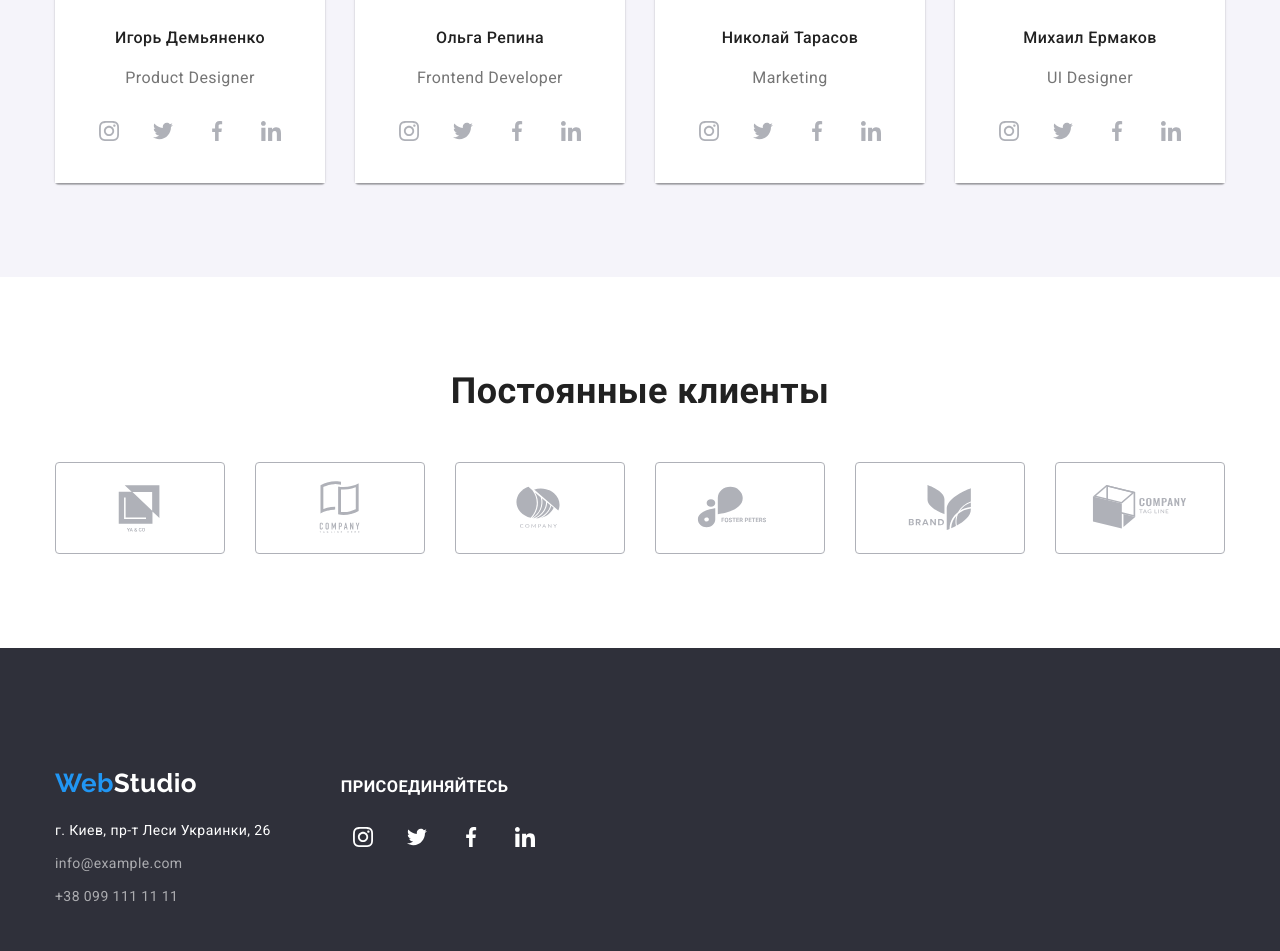
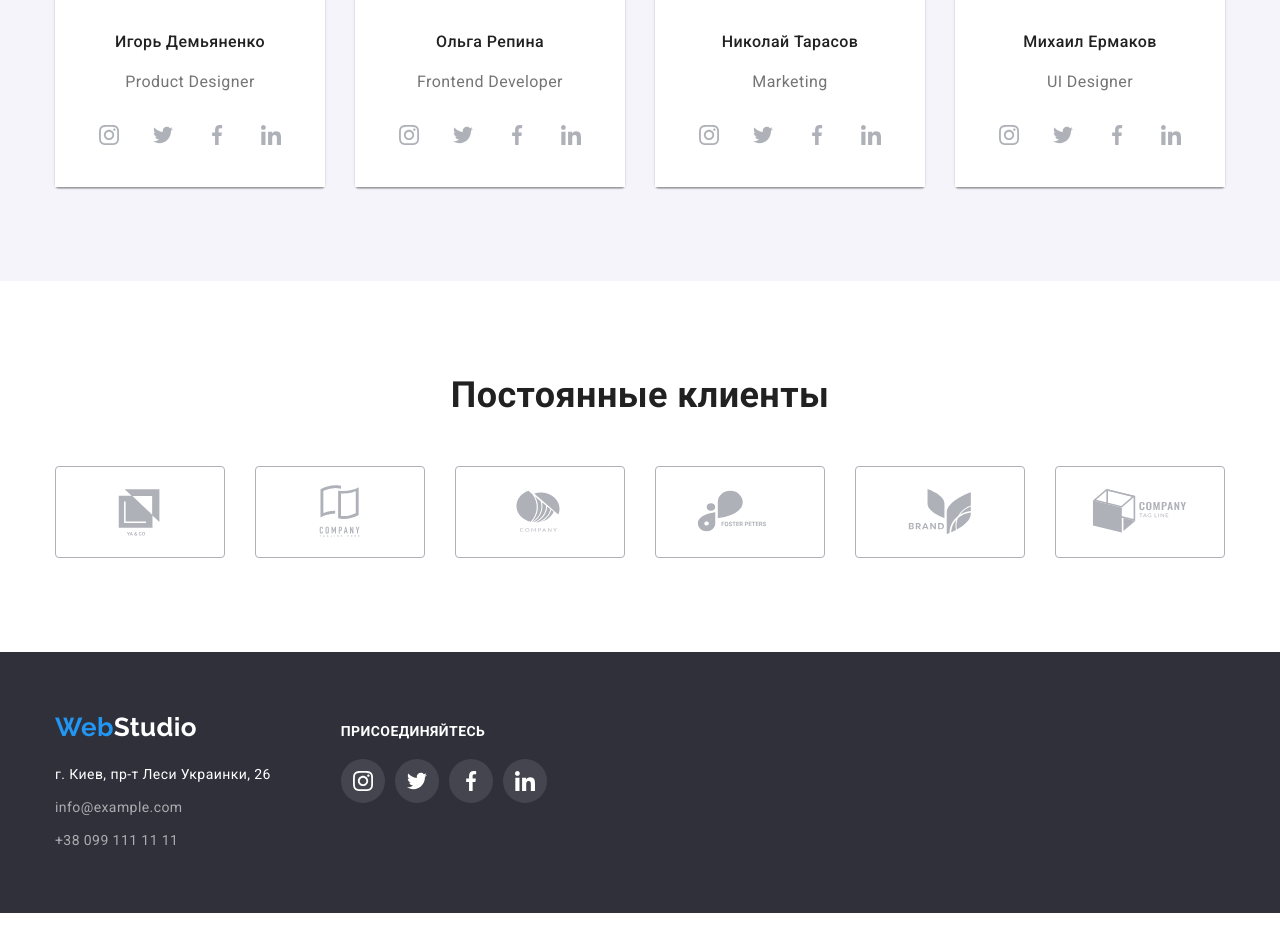
Before and after one commit to vladishevv/goit-markup-hw-04, a plain HTML site: page index.html in a window 1280 px wide. Shown: the part 2051-3002 px from the top of the page. After the commit the page ends 2964 px from the top, so only its background shows below. Drawn offline with nearby package versions, Linux system fonts and the light colour scheme.

Commit message:
Правки ментора

```diff
--- a/css/style.css
+++ b/css/style.css
@@ -28,6 +28,7 @@ body {
 }
 a {
   text-decoration: none;
+  display: block;
 }
 
 p,
@@ -155,11 +156,10 @@ button {
 }
 
 .contact-icon {
-  width: 16px;
-  height: 12px;
   margin-right: 10px;
   fill: currentColor;
 }
+
 .contact .item + .item {
   margin-left: 50px;
 }
@@ -396,7 +396,7 @@ button {
   padding-top: 60px;
   padding-bottom: 60px;
 }
-.container.footer {
+.footer .container {
   display: flex;
   align-items: baseline;
 }
@@ -442,6 +442,7 @@ button {
   align-items: center;
   justify-content: center;
   color: var(--white-color);
+  background: rgba(255, 255, 255, 0.1);
 }
 .join-symbol {
   fill: currentColor;
@@ -514,8 +515,8 @@ button {
   margin-bottom: 0;
 }
 
-.portfolio-item:hover,
-.portfolio-item:focus {
+.portfolio-link:hover,
+.portfolio-link:focus {
   box-shadow: 0px 1px 1px rgba(0, 0, 0, 0.12), 0px 4px 4px rgba(0, 0, 0, 0.06),
     1px 4px 6px rgba(0, 0, 0, 0.16);
 }
--- a/index.html
+++ b/index.html
@@ -31,7 +31,7 @@
             <ul class="contact list">
                 <li class="item">
                     <a href="mailto:info@devstudio.com" class="link">
-                       <svg class="contact-icon" width="16px" heigth="12px">
+                       <svg class="contact-icon" width="16px" height="12px">
                             <use href="./images/icons.svg#icon-envelope"></use>
                        </svg>
                        info@devstudio.com
@@ -39,7 +39,7 @@
                 </li>
                 <li class="item">
                     <a href="tel:+380961111111" class="link">
-                        <svg class="contact-icon" width="10px" heigth="16px" >
+                        <svg class="contact-icon" width="10px" height="16px" >
                             <use href="./images/icons.svg#icon-smartphone"></use>
                         </svg>
                         +38 096 111 11 11
@@ -61,7 +61,7 @@
                 <ul class="features list">
                     <li class="item">
                         <div class="container-svg">
-                            <svg class="features-icon" width="70" heigth="70">
+                            <svg class="features-icon" width="70" height="70">
                                 <use href="./images/icons.svg#icon-antenna-1"></use>
                             </svg>
                         </div>
@@ -71,7 +71,7 @@
                     </li>
                     <li class="item">
                         <div class="container-svg">
-                            <svg class="features-icon" width="70" heigth="70">
+                            <svg class="features-icon" width="70" height="70">
                                 <use href="./images/icons.svg#icon-clock-1"></use>
                             </svg>
                         </div>
@@ -81,7 +81,7 @@
                     </li>
                     <li class="item">
                         <div class="container-svg">
-                            <svg class="features-icon" width="70" heigth="70">
+                            <svg class="features-icon" width="70" height="70">
                                 <use href="./images/icons.svg#icon-diagram-1"></use>
                             </svg>
                         </div>
@@ -91,7 +91,7 @@
                     </li>
                     <li class="item">
                         <div class="container-svg">
-                            <svg class="features-icon" width="70" heigth="70">
+                            <svg class="features-icon" width="70" height="70">
                                 <use href="./images/icons.svg#icon-astronaut-1"></use>
                             </svg>
                         </div>
@@ -123,28 +123,28 @@
                             <ul class="team-social list">
                                 <li class="team-social-item">
                                     <a href="" class="team-social-link">
-                                        <svg class="team-social-icon" width="20" heigth="20">
+                                        <svg class="team-social-icon" width="20" height="20">
                                             <use href="./images/icons.svg#icon-instagram-2"></use>
                                         </svg>
                                     </a>
                                 </li>
                                 <li class="team-social-item">
                                     <a href="" class="team-social-link">
-                                        <svg class="team-social-icon" width="20" heigth="20">
+                                        <svg class="team-social-icon" width="20" height="20">
                                             <use href="./images/icons.svg#icon-twitter-1"></use>
                                         </svg>
                                     </a>
                                 </li>
                                 <li class="team-social-item">
                                     <a href="" class="team-social-link">
-                                        <svg class="team-social-icon" width="20" heigth="20">
+                                        <svg class="team-social-icon" width="20" height="20">
                                             <use href="./images/icons.svg#icon-facebook-1"></use>
                                         </svg>
                                     </a>
                                 </li>
                                 <li class="team-social-item">
                                     <a href="" class="team-social-link">
-                                        <svg class="team-social-icon" width="20" heigth="20">
+                                        <svg class="team-social-icon" width="20" height="20">
                                             <use href="./images/icons.svg#icon-linkedin-1"></use>
                                         </svg>
                                     </a>
@@ -160,28 +160,28 @@
                             <ul class="team-social list">
                                 <li class="team-social-item">
                                     <a href="" class="team-social-link">
-                                        <svg class="team-social-icon" width="20" heigth="20">
+                                        <svg class="team-social-icon" width="20" height="20">
                                             <use href="./images/icons.svg#icon-instagram-2"></use>
                                         </svg>
                                     </a>
                                 </li>
                                 <li class="team-social-item">
                                     <a href="" class="team-social-link">
-                                        <svg class="team-social-icon" width="20" heigth="20">
+                                        <svg class="team-social-icon" width="20" height="20">
                                             <use href="./images/icons.svg#icon-twitter-1"></use>
                                         </svg>
                                     </a>
                                 </li>
                                 <li class="team-social-item">
                                     <a href="" class="team-social-link">
-                                        <svg class="team-social-icon" width="20" heigth="20">
+                                        <svg class="team-social-icon" width="20" height="20">
                                             <use href="./images/icons.svg#icon-facebook-1"></use>
                                         </svg>
                                     </a>
                                 </li>
                                 <li class="team-social-item">
                                     <a href="" class="team-social-link">
-                                        <svg class="team-social-icon" width="20" heigth="20">
+                                        <svg class="team-social-icon" width="20" height="20">
                                             <use href="./images/icons.svg#icon-linkedin-1"></use>
                                         </svg>
                                     </a>
@@ -197,28 +197,28 @@
                             <ul class="team-social list">
                                 <li class="team-social-item">
                                     <a href="" class="team-social-link">
-                                        <svg class="team-social-icon" width="20" heigth="20">
+                                        <svg class="team-social-icon" width="20" height="20">
                                             <use href="./images/icons.svg#icon-instagram-2"></use>
                                         </svg>
                                     </a>
                                 </li>
                                 <li class="team-social-item">
                                     <a href="" class="team-social-link">
-                                        <svg class="team-social-icon" width="20" heigth="20">
+                                        <svg class="team-social-icon" width="20" height="20">
                                             <use href="./images/icons.svg#icon-twitter-1"></use>
                                         </svg>
                                     </a>
                                 </li>
                                 <li class="team-social-item">
                                     <a href="" class="team-social-link">
-                                        <svg class="team-social-icon" width="20" heigth="20">
+                                        <svg class="team-social-icon" width="20" height="20">
                                             <use href="./images/icons.svg#icon-facebook-1"></use>
                                         </svg>
                                     </a>
                                 </li>
                                 <li class="team-social-item">
                                     <a href="" class="team-social-link">
-                                        <svg class="team-social-icon" width="20" heigth="20">
+                                        <svg class="team-social-icon" width="20" height="20">
                                             <use href="./images/icons.svg#icon-linkedin-1"></use>
                                         </svg>
                                     </a>
@@ -234,28 +234,28 @@
                             <ul class="team-social list">
                                 <li class="team-social-item">
                                     <a href="" class="team-social-link">
-                                        <svg class="team-social-icon" width="20" heigth="20">
+                                        <svg class="team-social-icon" width="20" height="20">
                                             <use href="./images/icons.svg#icon-instagram-2"></use>
                                         </svg>
                                     </a>
                                 </li>
                                 <li class="team-social-item">
                                     <a href="" class="team-social-link">
-                                        <svg class="team-social-icon" width="20" heigth="20">
+                                        <svg class="team-social-icon" width="20" height="20">
                                             <use href="./images/icons.svg#icon-twitter-1"></use>
                                         </svg>
                                     </a>
                                 </li>
                                 <li class="team-social-item">
                                     <a href="" class="team-social-link">
-                                        <svg class="team-social-icon" width="20" heigth="20">
+                                        <svg class="team-social-icon" width="20" height="20">
                                             <use href="./images/icons.svg#icon-facebook-1"></use>
                                         </svg>
                                     </a>
                                 </li>
                                 <li class="team-social-item">
                                     <a href="" class="team-social-link">
-                                        <svg class="team-social-icon" width="20" heigth="20">
+                                        <svg class="team-social-icon" width="20" height="20">
                                             <use href="./images/icons.svg#icon-linkedin-1"></use>
                                         </svg>
                                     </a>
@@ -317,7 +317,7 @@
         </section>
     </main>
     <footer class="footer">
-        <div class="container footer">
+        <div class="container">
            <div class="contact-footer">
                 <a href="index.html" class="logo">Web<span class="logo-footer">Studio</span></a>
                 <address>
@@ -331,32 +331,32 @@
                 </address>
            </div>
            <div class="join">
-                <h3 class="join-title">Присоединяйтесь</h3>
+                <p class="join-title">Присоединяйтесь</p>
                 <ul class="join list">
                     <li class="join-item">
                         <a href="" class="join-link">
-                            <svg class="join-symbol" width="20" heigth="20">
+                            <svg class="join-symbol" width="20" height="20">
                                 <use href="./images/icons.svg#icon-instagram-2"></use>
                             </svg>
                         </a>
                     </li>
                     <li class="join-item">
                         <a href="" class="join-link">
-                            <svg class="join-symbol" width="20" heigth="20">
+                            <svg class="join-symbol" width="20" height="20">
                                 <use href="./images/icons.svg#icon-twitter-1"></use>
                             </svg>
                         </a>
                     </li>
                     <li class="join-item">
                         <a href="" class="join-link">
-                            <svg class="join-symbol" width="20" heigth="20">
+                            <svg class="join-symbol" width="20" height="20">
                                 <use href="./images/icons.svg#icon-facebook-1"></use>
                             </svg>
                         </a>
                     </li>
                     <li class="join-item">
                         <a href="" class="join-link">
-                            <svg class="join-symbol" width="20" heigth="20">
+                            <svg class="join-symbol" width="20" height="20">
                                 <use href="./images/icons.svg#icon-linkedin-1"></use>
                             </svg>
                         </a>
```
Also changed, not shown: portfolio.html (+17 -18 lines).
